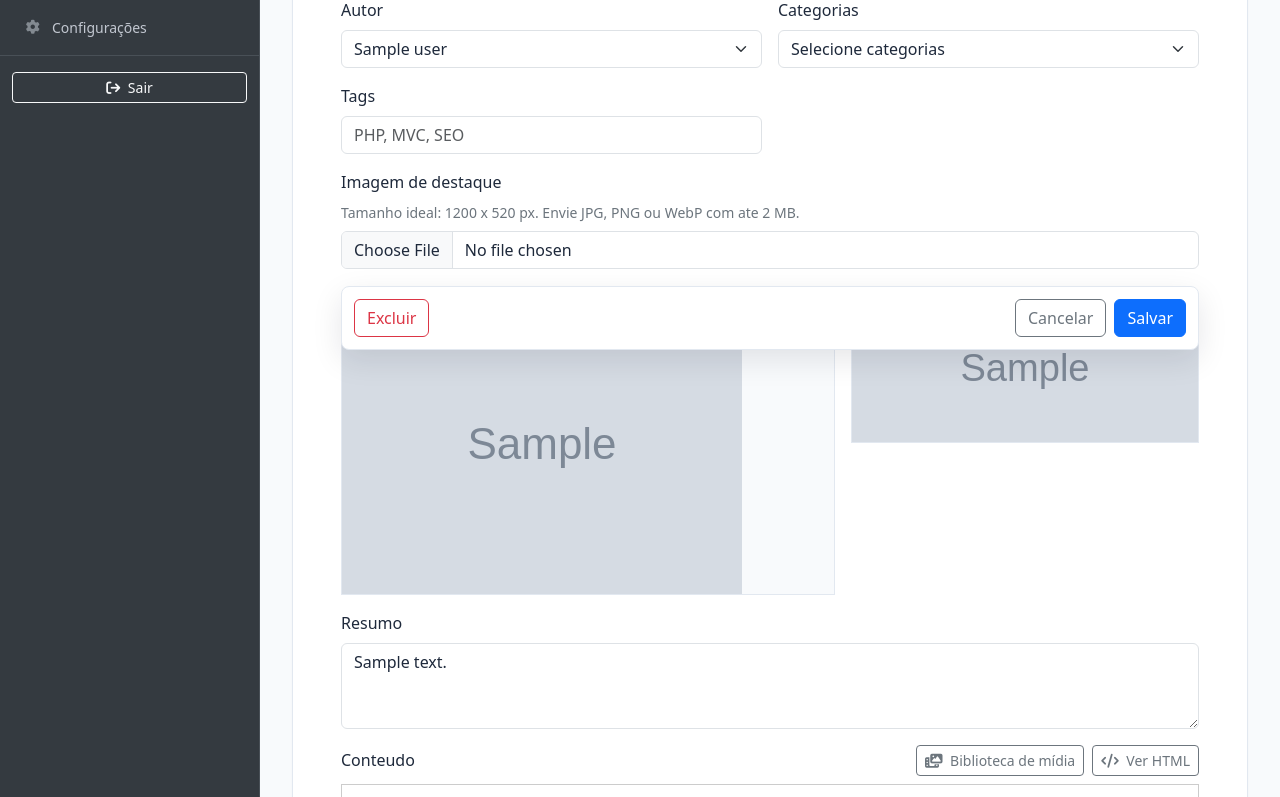
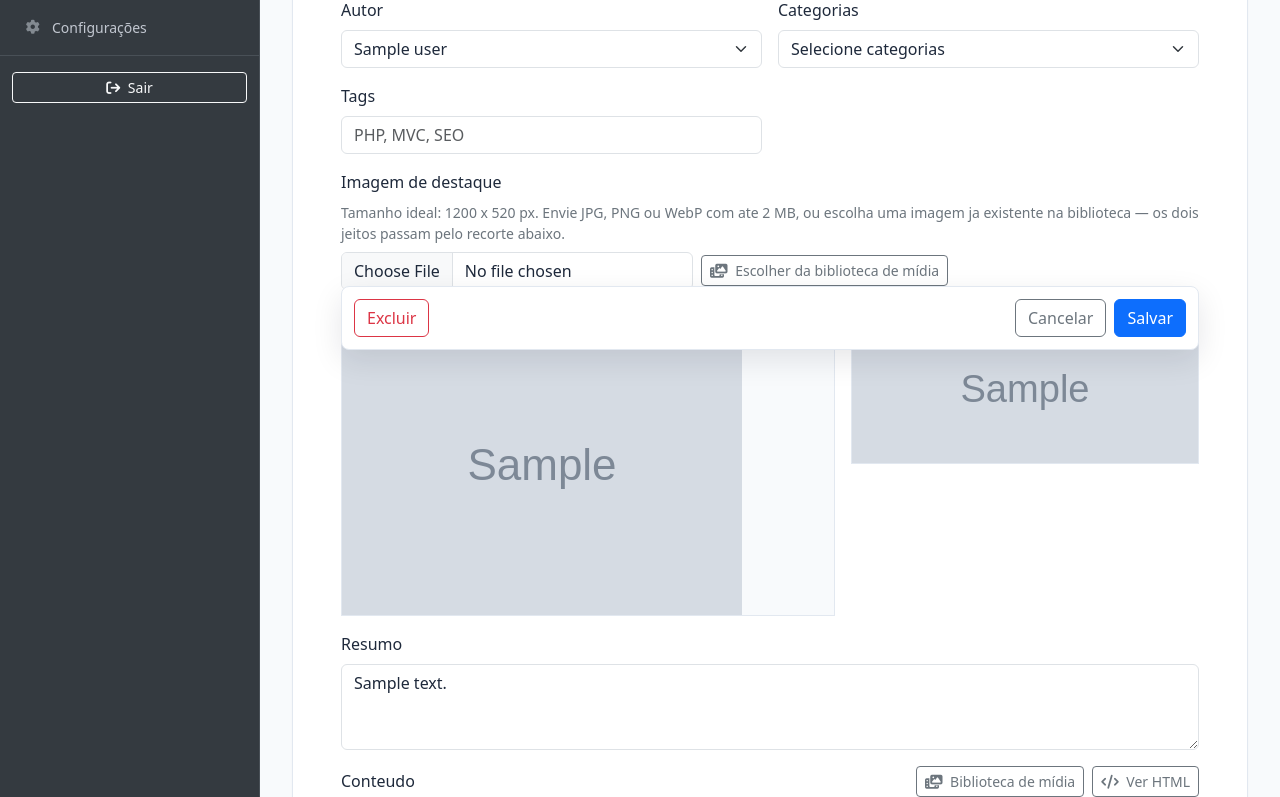
Before and after one commit to paulodm145/php-blog-cms, a PHP site: template app/Views/admin/post-edit.php in a window 1280 px wide. Shown: the part 434-1231 px from the top of the page. Run offline with PHP 8.4, Linux system fonts and the light colour scheme; the template is opened without the code that fills it: most values are stand-ins (such as "Sample title", 1, 10 or a date in 2020); grey boxes marked "Sample" are stand-in pictures; data that the repository does not hold is empty; some libraries are stand-ins or nearby versions.

Commit message:
feat(admin): escolher imagem de destaque do post na biblioteca de mídia
Antes só dava pra enviar um arquivo novo. Adiciona um botão 'Escolher da
biblioteca de mídia' ao lado do input de upload, reaproveitando o mesmo
modal/JS (MediaLibrary.open) já usado no editor Quill e na capa de projeto.
A imagem escolhida carrega no cropper existente — mantém o recorte
obrigatório de 1200x520 independente da origem (upload novo ou biblioteca).

Trocado o gate do submit de 'imageInput.files.length > 0' pra uma flag
(featuredImageSourceChanged) setada nos dois fluxos, já que uma escolha via
biblioteca nunca preenche o <input type=file>.

Co-Authored-By: Claude Sonnet 5 <noreply@anthropic.com>
Claude-Session: https://claude.ai/code/session_01NMRKCHQghoGKz8MxUXh72v

```diff
--- a/app/Views/admin/post-edit.php
+++ b/app/Views/admin/post-edit.php
@@ -88,9 +88,14 @@
                     <div class="col-12">
                         <label class="form-label" for="featured_image_upload">Imagem de destaque</label>
                         <p class="text-secondary small mb-2">
-                            Tamanho ideal: 1200 x 520 px. Envie JPG, PNG ou WebP com ate 2 MB.
+                            Tamanho ideal: 1200 x 520 px. Envie JPG, PNG ou WebP com ate 2 MB, ou escolha uma imagem ja existente na biblioteca — os dois jeitos passam pelo recorte abaixo.
                         </p>
-                        <input class="form-control" id="featured_image_upload" name="featured_image_upload" type="file" accept="image/jpeg,image/png,image/webp">
+                        <div class="d-flex align-items-center gap-2 flex-wrap">
+                            <input class="form-control" style="max-width: 22rem" id="featured_image_upload" name="featured_image_upload" type="file" accept="image/jpeg,image/png,image/webp">
+                            <button class="btn btn-sm btn-outline-secondary" type="button" id="choose-featured-image">
+                                <i class="fa-solid fa-photo-film me-1"></i> Escolher da biblioteca de mídia
+                            </button>
+                        </div>
                         <input type="hidden" name="featured_image_data" id="featured_image_data">
                         <input type="hidden" name="current_featured_image" value="<?= htmlspecialchars($post['featured_image'], ENT_QUOTES, 'UTF-8') ?>">
                         <div class="row g-3 mt-2">
@@ -264,6 +269,11 @@
         var preview = document.getElementById('featured_preview');
         var imageInput = document.getElementById('featured_image_upload');
         var croppedInput = document.getElementById('featured_image_data');
+        // Fica true tanto ao escolher um arquivo novo quanto ao escolher uma
+        // imagem da biblioteca — nos dois casos precisa exportar o recorte
+        // no submit. Sem isso (so olhando imageInput.files, como era antes),
+        // uma imagem escolhida na biblioteca nunca seria salva.
+        var featuredImageSourceChanged = false;
         var categoryButton = document.getElementById('category-dropdown-button');
         var categoryCheckboxes = document.querySelectorAll('.category-checkbox');
 
@@ -338,12 +348,27 @@
 
             cropSource.src = URL.createObjectURL(file);
             cropSource.onload = startCropper;
+            featuredImageSourceChanged = true;
+        });
+
+        document.getElementById('choose-featured-image').addEventListener('click', function () {
+            MediaLibrary.open(function (item) {
+                if (item.kind !== 'image') {
+                    alert('Escolha uma imagem na biblioteca de mídia.');
+                    return;
+                }
+
+                imageInput.value = '';
+                cropSource.src = item.url;
+                cropSource.onload = startCropper;
+                featuredImageSourceChanged = true;
+            });
         });
 
         document.getElementById('post-form').addEventListener('submit', function () {
             document.getElementById('content').value = htmlView ? editorHtmlTextarea.value : quill.root.innerHTML;
 
-            if (cropper && imageInput.files.length > 0) {
+            if (cropper && featuredImageSourceChanged) {
                 var canvas = cropper.getCroppedCanvas({
                     width: 1200,
                     height: 520,
```
